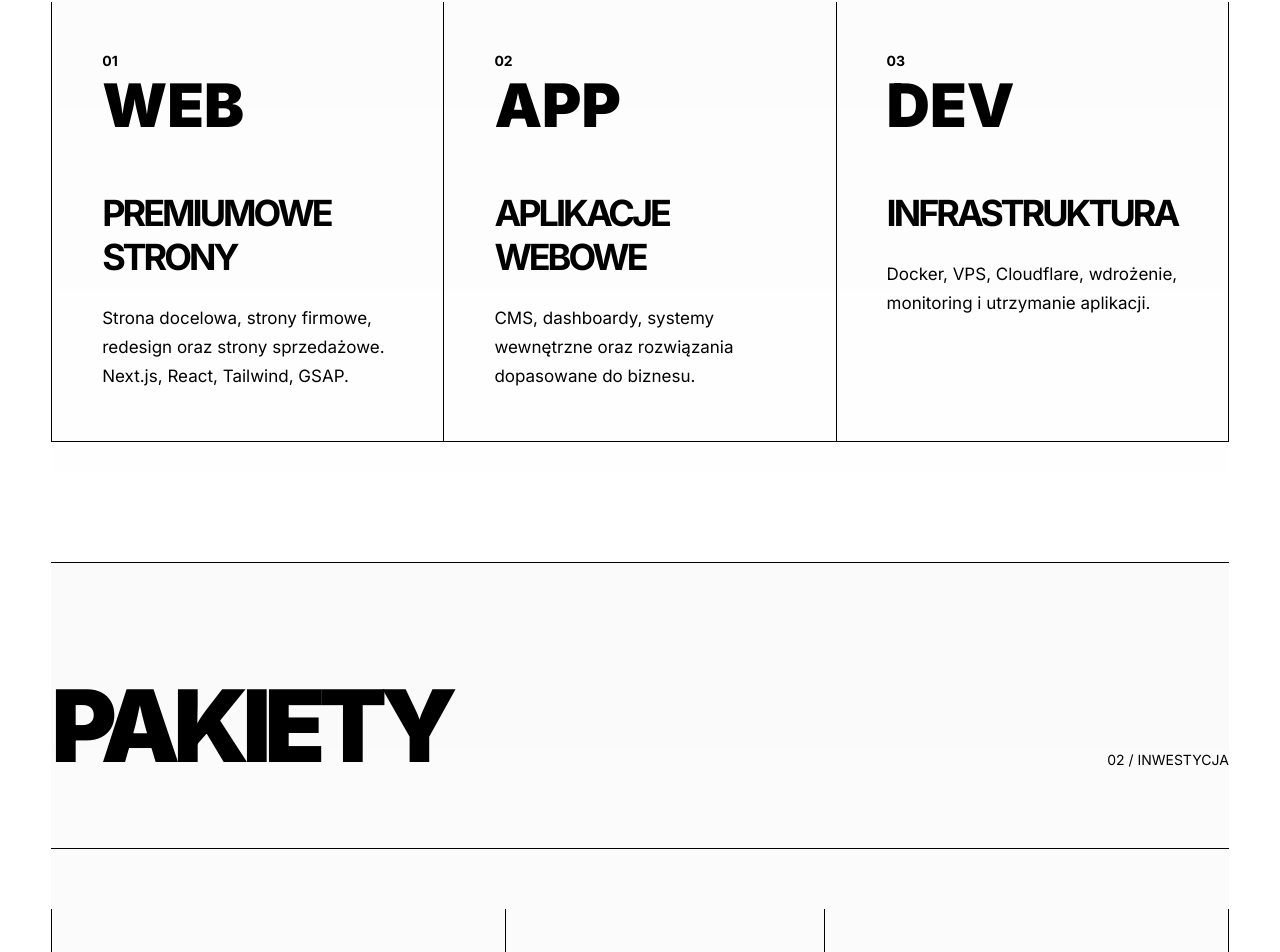
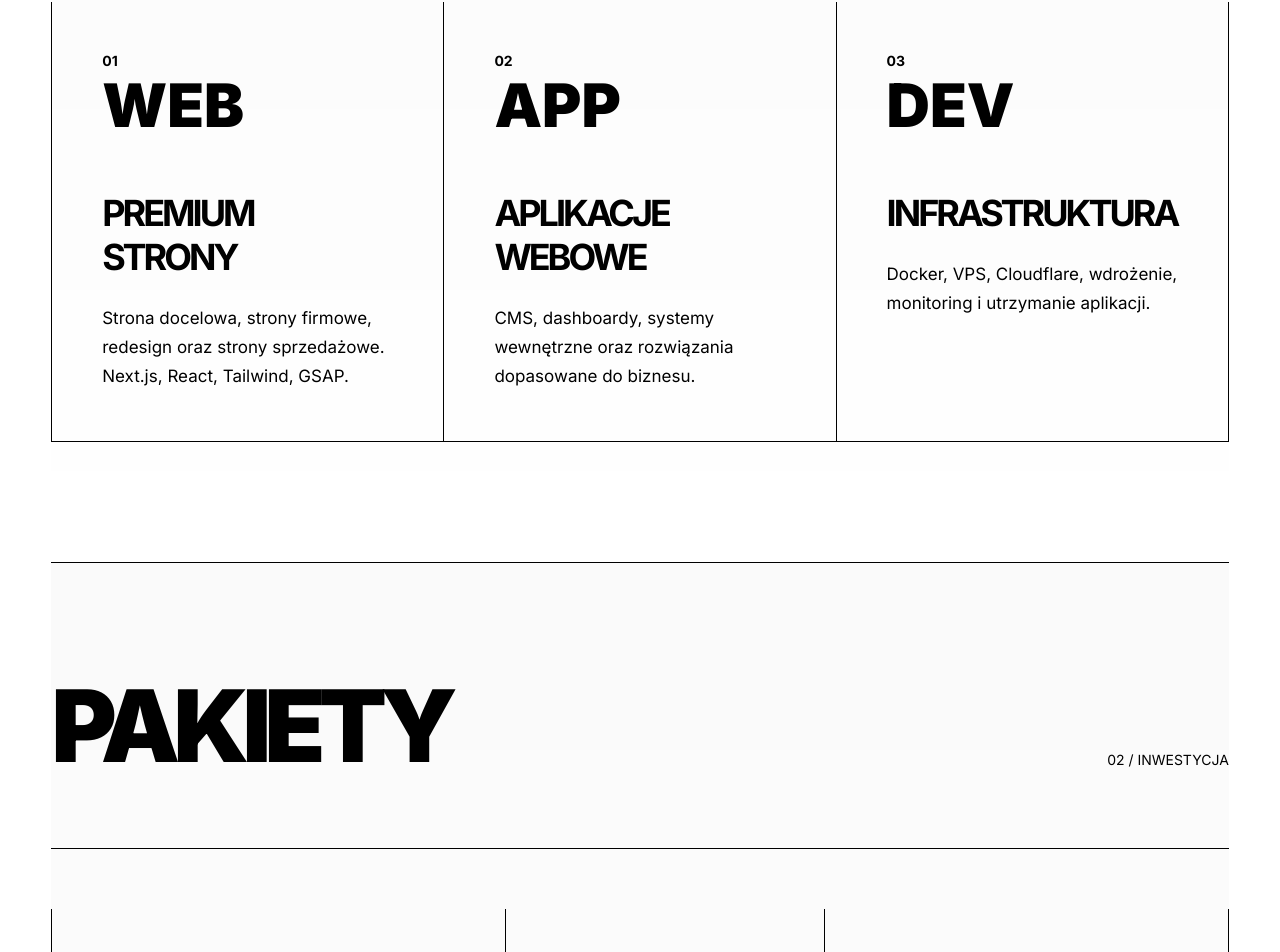
Before and after one commit to mdevelop1/portfolio, a Next.js app: page / in a window 1280 px wide. Shown: the part 1180-2132 px from the top of the page. Built offline with nearby package versions, Linux system fonts and the light colour scheme.

Commit message:
Update Services.tsx

```diff
--- a/components/Services.tsx
+++ b/components/Services.tsx
@@ -11,7 +11,7 @@ export default function Services() {
         <div className="card">
           <div className="card-number">01</div>
           <div className="service-icon">WEB</div>
-          <h3>Premiumowe strony</h3>
+          <h3>Premium strony</h3>
           <p>
             Strona docelowa, strony firmowe, redesign oraz strony sprzedażowe.
             Next.js, React, Tailwind, GSAP.
```
